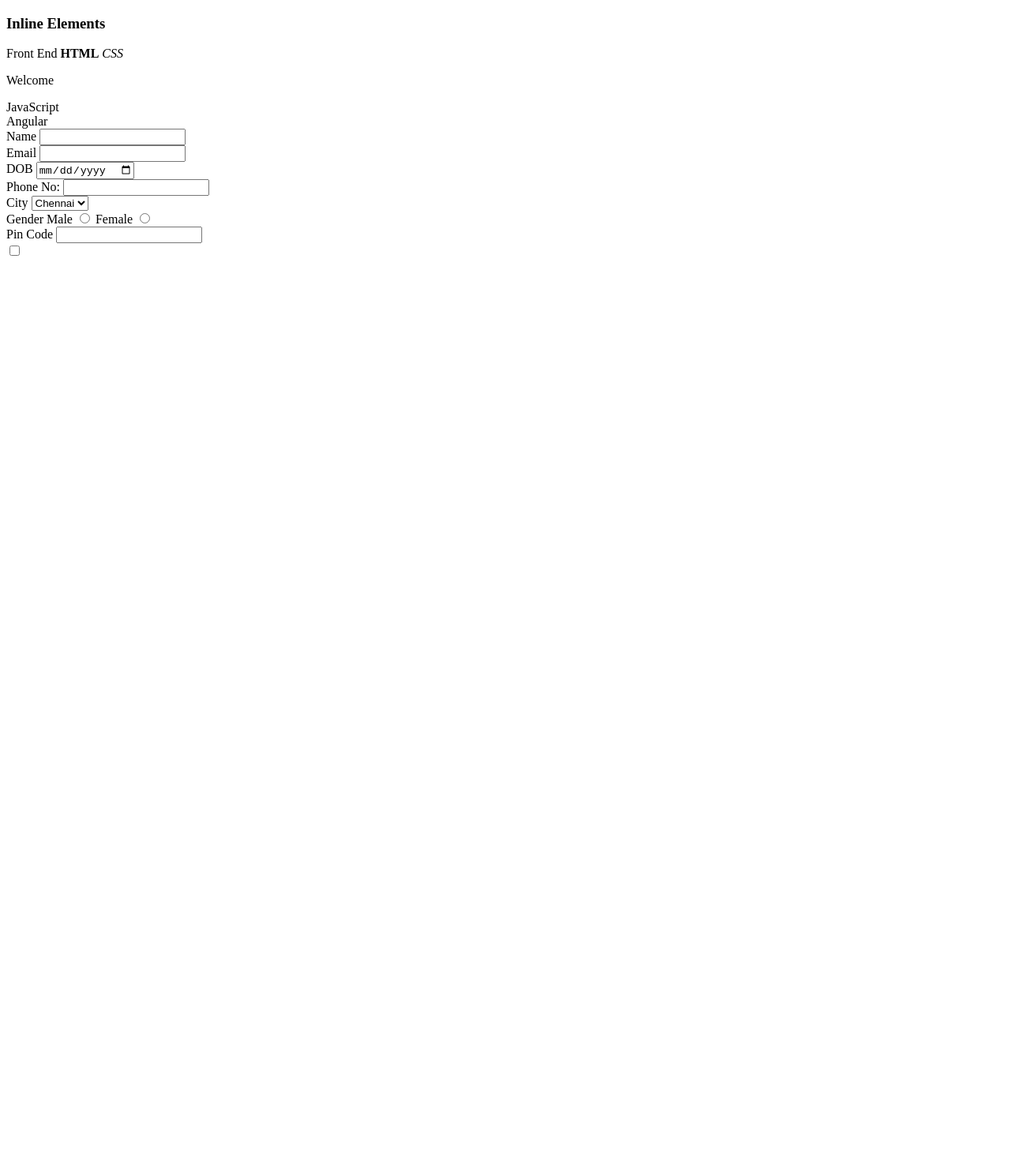
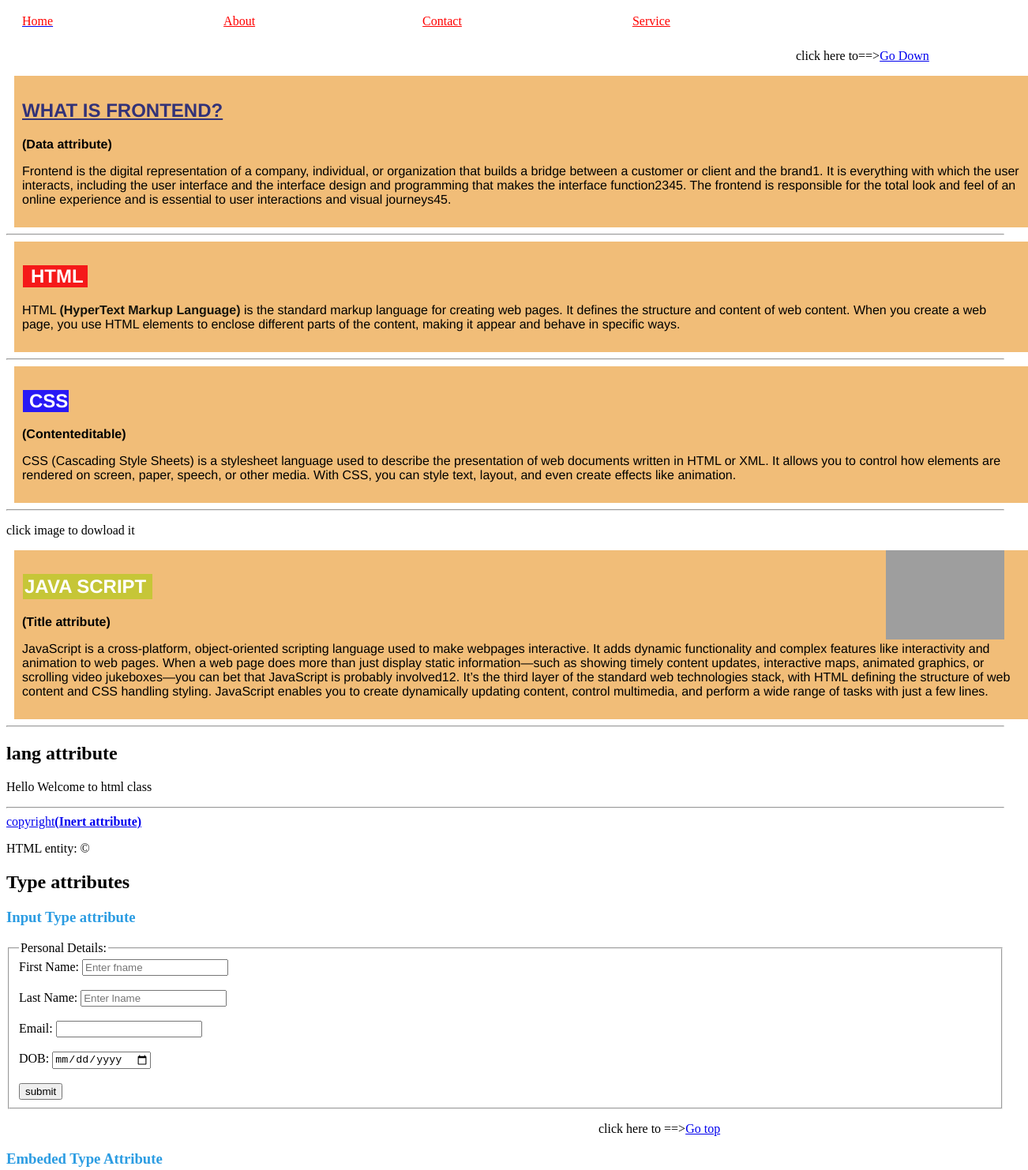
Before and after one commit to karthi-9800/karthi25.github.io, a plain HTML site: page fields.html in a window 1280 px wide. Shown: the top 1482 px of the page at 79% size, 1302 px wide, since content can reach past the window. Before the commit the page ends 800 px from the top, so only its background shows below. Drawn offline with Linux system fonts and the light colour scheme; grey boxes are pictures that could not be loaded.

Commit message:
modify fielsds file

```diff
--- a/fields.html
+++ b/fields.html
@@ -3,61 +3,148 @@
 <head>
     <meta charset="UTF-8">
     <meta name="viewport" content="width=device-width, initial-scale=1.0">
-    <title>HTML Fields</title>
+    <meta name="description" content="description About My Website">
+    <meta name="author" content="Karthi E">
+    <meta name="keywords" content="html,css,java script">
+    <meta property ="og:Title" content="FronEnd workshop">
+    <meta property="og:url" content="https://roadmap.sh/frontend">
+    <meta property="og:description" content="WEBLearn what frontend development is, what skills and tools you need, and how to become a modern frontend developer in 2024.">
+    <meta property="og:image" content="https://miro.medium.com/v2/resize:fit:1200/1*86Oxfh5IQ4OYsH2bApP8AQ.jpeg">
+    <title>FrontEnd Miniproject</title>
+    <link rel="stylesheet" href="style.css">
+
+
+    <style>
+
+        #p1{
+        font-size:12px;
+        }
+
+        #p2{
+            color:blue;
+            background-color:aqua;
+        }
+
+        .para{
+        background-color:brown;
+        color:white;
+        }
+        .SEC{
+
+            WIDTH:100%;
+            margin-left: 10px;
+            padding:10px;
+            background-color:rgb(241, 189, 120);
+            font-family:'Franklin Gothic Medium', 'Arial Narrow', Arial, sans-serif;
+        }
+        .nav{
+            padding: 10px;
+            margin-top: 5px;
+        }
+
+
+
+        </style>
+
 </head>
 <body>
+    <header>
+        <nav class="nav" id="top">
+    <a rel="nofollow"  href="https://www.at-home.co.in/" target="blank" accesskey="h" tabindex="1"><span style="color:red;margin-left:10px">Home</span></a> &nbsp;&nbsp;
 
-    <h3>Inline Elements</h3>
-    <span>Front End</span>
-    <strong>HTML</strong>
-    <i>CSS</i>
-    <p>Welcome</p>
-    <span>JavaScript</span>
-    <div>Angular</div>
+    <a style="color:red;margin-left:200px"  href="https://www.flipkart.com/" target="blank" accesskey="a"  tabindex="2">About</a>&nbsp;&nbsp;
 
-    <form>
-        <div>
-            <label for="">Name</label>
-            <input type="text" name="firstname" id="firstname">
-        </div>
-        <div>
-            <label for="">Email</label>
-            <input type="email" name="email" id="email">
-        </div>
+    <a style="color:red;margin-left:200px" href="https://roadmap.sh/" target="blank" accesskey="c"  tabindex="3">Contact</a> &nbsp;&nbsp;
 
-        <div>
-            <label for="">DOB</label>
-            <input type="date" name="" id="">
-        </div>
+    <a style="color:red;margin-left: 200px;"  href="https://www.netflix.com/login"  accesskey="t"  tabindex="4">Service</a>
 
-        <div>
-            <label for="">Phone No:</label>
-            <input type="tel" name="phone" id="phone">
-        </div>
+        </nav>
+    </header>
+    <MAIN>
 
-        <div>
-            <label for="">City</label>
-            <select name="city">
-                <option value="">Chennai</option>
-                <option value="">Madurai</option>
-                <option value="">Trichy</option>
-                <option value="">Salem</option>
-            </select>
-        </div>
-        <div>
-            <label for="">Gender</label>
-            Male <input type="radio" name="gender" id="">
-            Female <input type="radio" name="gender" id="">
-        </div>
-        <div>
-            <label for="">Pin Code</label>
-            <input type="number" name="" id="">
-        </div>
+    <p style="margin-left:1000px;">click here to==><a href="#down">Go Down</a>
+    </p>
 
-        <label for=""></label>
-        <input type="checkbox" name="terms" id="">
+        <section CLASS="SEC">
+            <h1 style="color:rgb(50, 50, 120)"  data-karthi="this is karthi's lorem"><ins>WHAT IS FRONTEND?</ins></h1>
+            <p><b>(Data attribute)</b></p>
+            <p>Frontend is the digital representation of a company, individual, or organization that builds a bridge between a customer or client and the brand1. It is everything with which the user interacts, including the user interface and the interface design and programming that makes the interface function2345. The frontend is responsible for the total look and feel of an online experience and is essential to user interactions and visual journeys45.</p>
+            </section>
+            <hr>
+
+            <section CLASS="SEC">
+             <h1 style="background-color:rgb(245, 25, 25);COLOR:WHITE;WIDTH:72PX;PADDING-LEFT:10PX;MARGIN-LEFT:1PX">
+                HTML</h1>
+                <p>HTML <SPAN STYLE="COLOR:rgb(19, 19, 12);font-weight: bold;">(HyperText Markup Language) </SPAN>is the standard markup language for creating web pages. It defines the structure and content of web content. When you create a web page, you use HTML elements to enclose different parts of the content, making it appear and behave in specific ways.</p>
+            </section>
+            <hr>
+
+            <section CLASS="SEC" contenteditable="true">
+                <h1 style="background-color:rgb(40, 25, 245);COLOR:WHITE;WIDTH:50PX;PADDING-LEFT:8PX;MARGIN-LEFT:1PX">
+                    CSS</h1><P><b>(Contenteditable)</b></P>
+                <p>CSS (Cascading Style Sheets) is a stylesheet language used to describe the presentation of web documents written in HTML or XML. It allows you to control how elements are rendered on screen, paper, speech, or other media. With CSS, you can style text, layout, and even create effects like animation.</p>
+            </section>
+            <hr>
+
+    <P>click image to dowload it</P>
+    <a href="https://www.exeideas.com/wp-content/uploads/2018/04/JavaScript.jpg" target="blank" download >
+        <image src="https://www.exeideas.com/wp-content/uploads/2018/04/JavaScript.jpg "
+         alt="javacript" width="150p" >
+    </a>
+            <section CLASS="SEC" title="WHAT IS JAVASCRIPT">
+         <H1 style="background-color:rgb(198, 198, 55);COLOR:WHITE;WIDTH:160PX;PADDING:2PX;MARGIN-LEFT:1PX;">
+            JAVA SCRIPT</H1><P><b>(Title attribute)</b></P>
+     <P >JavaScript is a cross-platform, object-oriented scripting language used to make webpages interactive. It adds dynamic functionality and complex features like interactivity and animation to web pages. When a web page does more than just display static information—such as showing timely content updates, interactive maps, animated graphics, or scrolling video jukeboxes—you can bet that JavaScript is probably involved12. It’s the third layer of the standard web technologies stack, with HTML defining the structure of web content and CSS handling styling. JavaScript enables you to create dynamically updating content, control multimedia, and perform a wide range of tasks with just a few lines.</P>
+            </section>
+
+    </MAIN>
+    <hr>
+
+    <h2>lang attribute</h2>
+    <p lang="en">
+    Hello Welcome to html class
+    </p>
+    <hr>
+    <p hidden>Lorem ipsum dolor sit amet, consectetur
+         aquasi inventore ea.</p>
+         <p hidden>Lorem ipsum dolor sit amet, consectetur
+            aquasi inventore ea.</p>
+
+    <footer inert>
+    <a  href="https://www.google.com/" tabindex="5">copyright<b>(Inert attribute)</b></a>
+    <p>HTML entity: &copy;<p></p>
+    </footer inert>
+    <h2>Type attributes</h2>
+    <h3 style="color: rgb(43, 156, 226);">Input Type attribute</h3>
+
+<form action="fields.html" onsubmit="submit" TARGET="BLANK">
+    <fieldset>
+
+        <legend> Personal Details:</legend>
+
+        <label type="fname">First Name:</label>
+
+        <input type="text" id="fname" name="fname" required placeholder="Enter fname"><br><br>
+
+        <label type="lname">Last Name:</label>
+
+        <input type="text" id="lname" name="lname" required placeholder="Enter lname"><br><br>
+
+        <label type="Email">Email:  </label>
+
+        <input type="email" id="email" name="email" required ><br><br>
+
+        <label type="birthday">DOB:</label>
+
+        <input type="date" id="dob" name="dob" required><br><br>
+
+
+        <input type="submit" value="submit">
+
+        </fieldset>
     </form>
 
-
-</body>
-</html>
+    <p  style="margin-left:750px;" id="down">click here to ==><a href="#top">Go top</a>
+        <h3 style="color:rgb(43, 156, 226)">Embeded Type Attribute</h3>
+        <embed src="https://dynamic-media-cdn.tripadvisor.com/media/photo-o/1a/64/0a/9e/caption.jpg?w=500&h=500&s=1"
+         type="//image.png">
```
